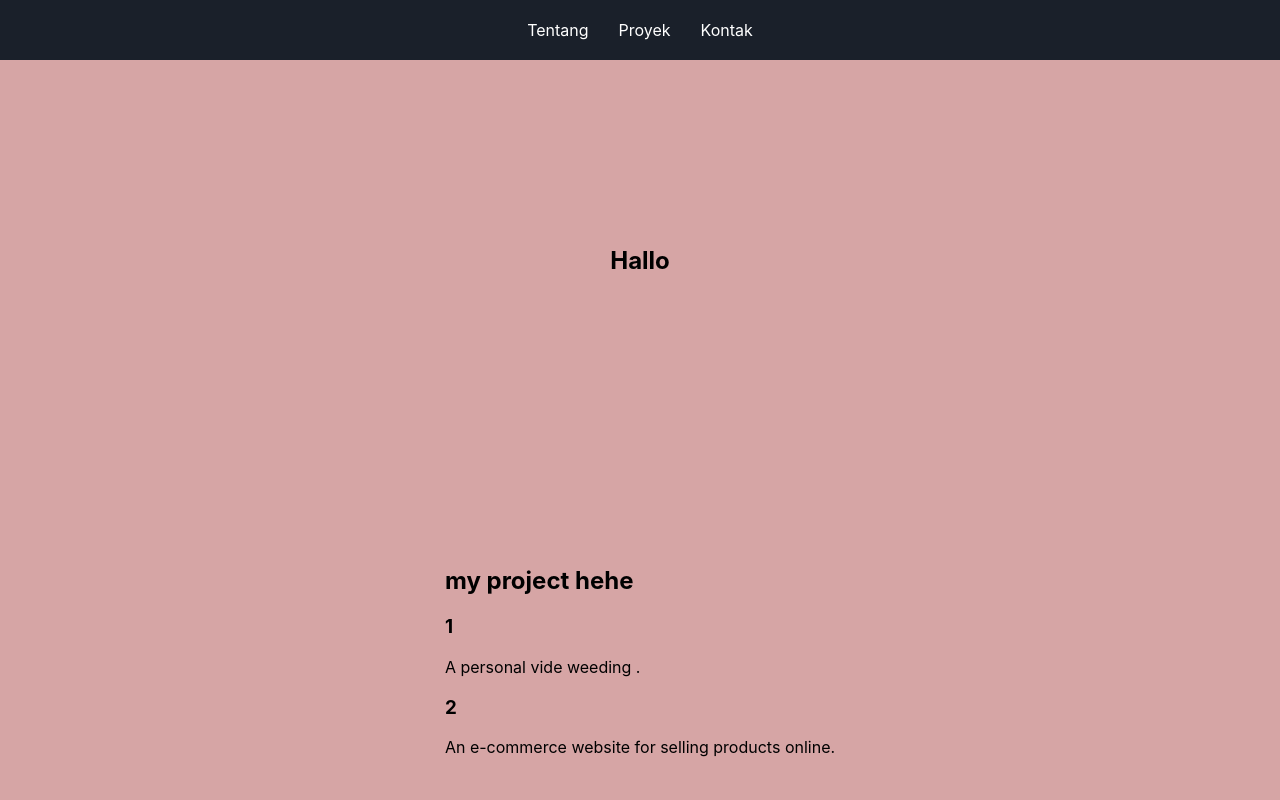
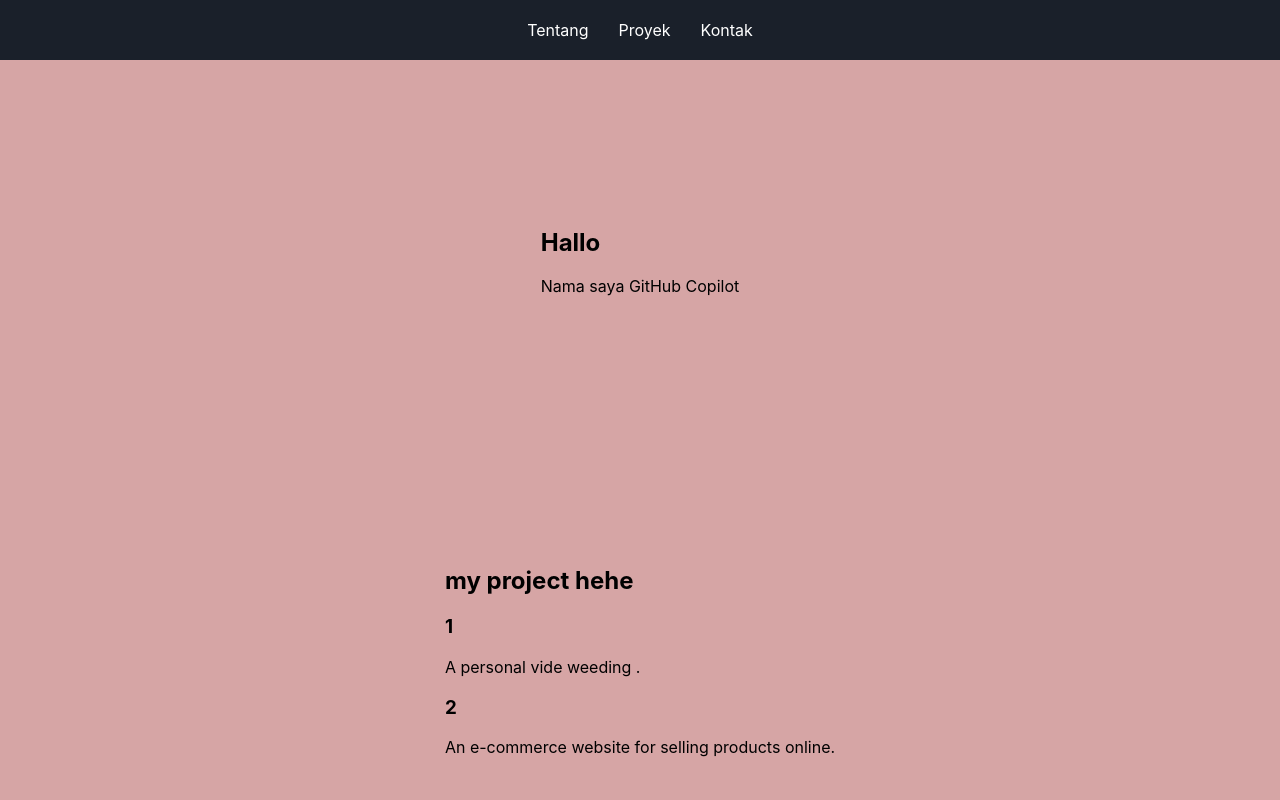
Before and after one commit to faizrizwan/my-app, a React (Create React App) app: page / in a window 1280 px wide. Shown: the top 800 px of the page. Built offline with nearby package versions, Linux system fonts and the light colour scheme.

Commit message:
feat: add introduction paragraph to AboutMe component

```diff
--- a/src/pages/about/index.js
+++ b/src/pages/about/index.js
@@ -8,7 +8,8 @@ function AboutMe() {
 
             <div className='container'>
                 <div className='form'>
-                    <h2>Hallo</h2>
+                <h2>Hallo</h2>
+                <p>Nama saya GitHub Copilot</p>
                 </div>
             </div>
 
```
